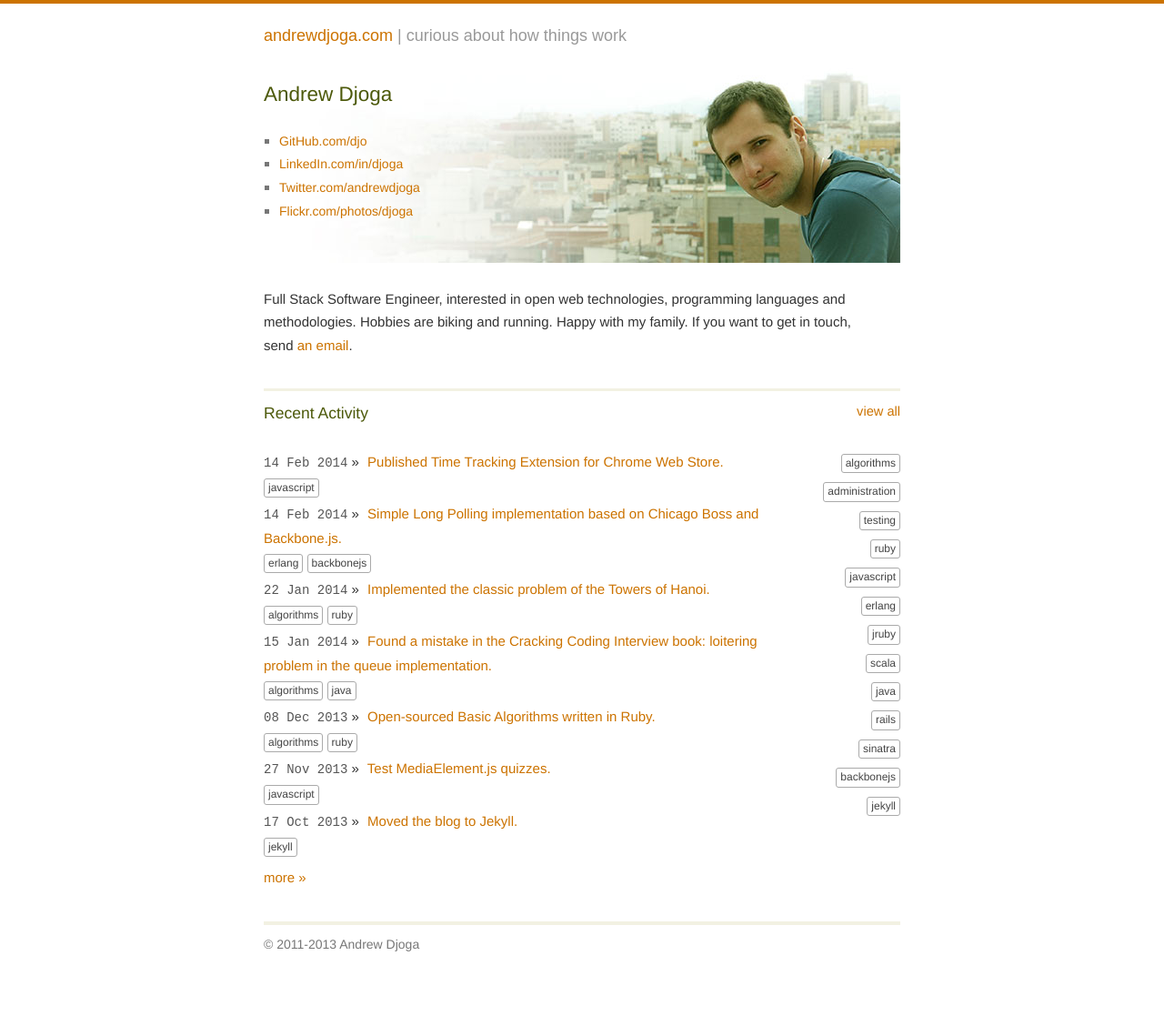
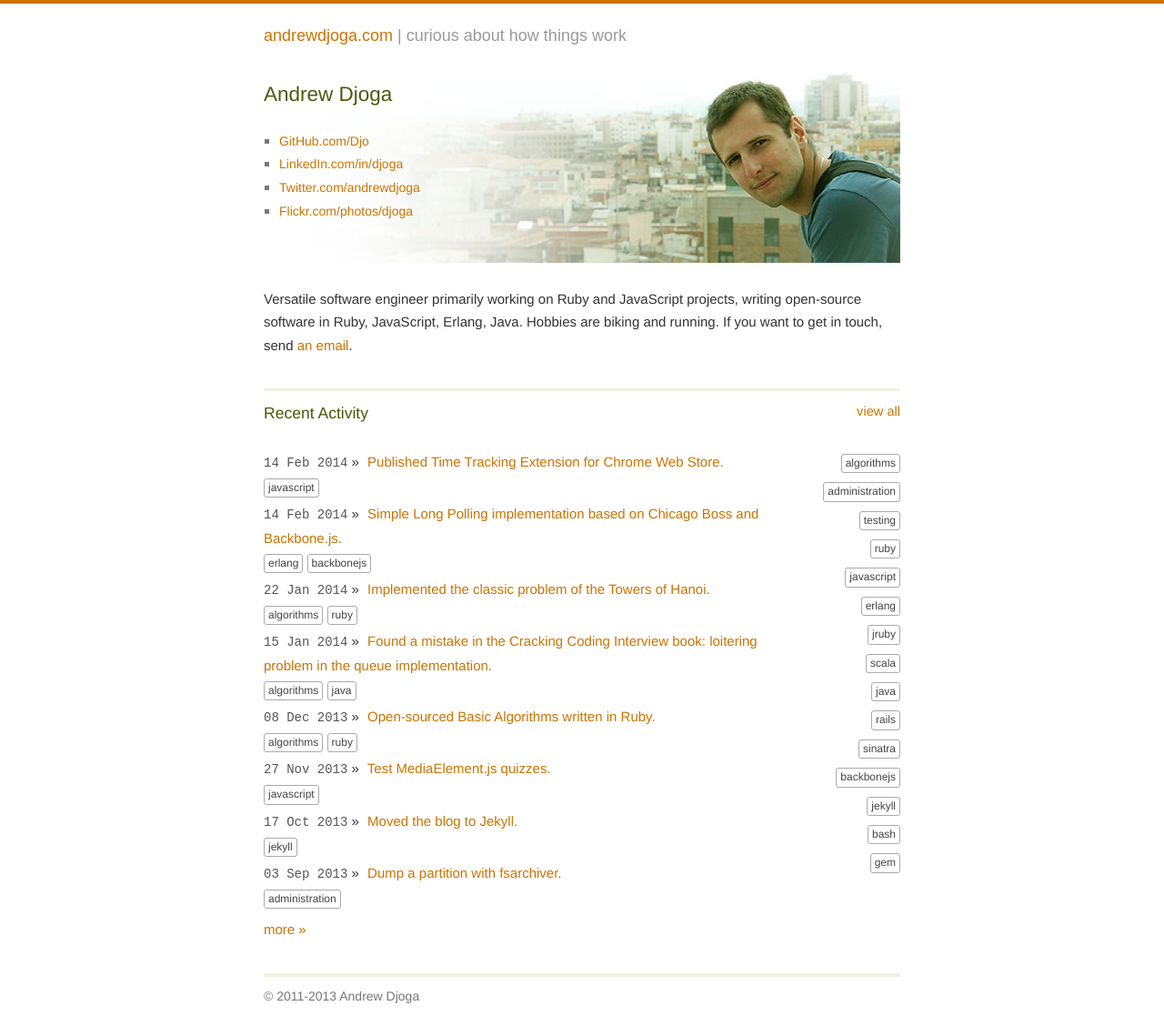
Before and after one commit to djo/djo.github.io, a Jekyll site: the page built from index.html, in a window 1280 px wide. Shown: the whole page at 91% size. Built offline with Jekyll 4.4.1, drawn with Linux system fonts in a browser that asks for light colours; before the commit the page ends 1070 px from its top, so only the background shows below that.

Commit message:
Update description

```diff
--- a/_layouts/default.html
+++ b/_layouts/default.html
@@ -5,7 +5,7 @@
     <meta name="viewport" content="width=device-width, initial-scale=1">
     <title>{{ page.title }} - andrewdjoga.com</title>
     <meta name="author" content="Andrew Djoga" />
-    <meta name="description" content="Full Stack Software Engineer, interested in open web technologies, programming languages and methodologies."/>
+    <meta name="description" content="Versatile Software Engineer."/>
     <link rel="stylesheet" href="/css/application.css">
     <link rel="icon" href="/favicon.png" type="image/png">
     <script type="text/javascript">
--- a/index.html
+++ b/index.html
@@ -6,7 +6,7 @@
 <div class="links">
   <h2>Andrew Djoga</h2>
   <ul>
-    <li><a href="https://github.com/Djo" title="GitHub">GitHub.com/djo</a></li>
+    <li><a href="https://github.com/Djo" title="GitHub">GitHub.com/Djo</a></li>
     <li><a href="http://www.linkedin.com/in/djoga" title="LinkedIn">LinkedIn.com/in/djoga</a></li>
     <li><a href="https://twitter.com/andrewdjoga" title="Twitter">Twitter.com/andrewdjoga</a></li>
     <li><a href="http://www.flickr.com/photos/djoga" title="Flickr">Flickr.com/photos/djoga</a></li>
@@ -14,8 +14,7 @@
 </div>
 
 <p>
-  Full Stack Software Engineer, interested in open web technologies, programming languages and methodologies.
-  Hobbies are biking and running. Happy with my family.
+  Versatile software engineer primarily working on Ruby and JavaScript projects, writing open-source software in Ruby, JavaScript, Erlang, Java. Hobbies are biking and running.
   If you want to get in touch, send&nbsp;<a href="mailto:andrew.djoga@gmail.com">an&nbsp;email</a>.
 </p>
 
@@ -38,4 +37,4 @@
   <small><a href="/activity.html">view all</a></small>
 </h3>
 
-{% include activities.html activity_count=7 tag_count=13 %}
+{% include activities.html activity_count=8 tag_count=15 %}
```
